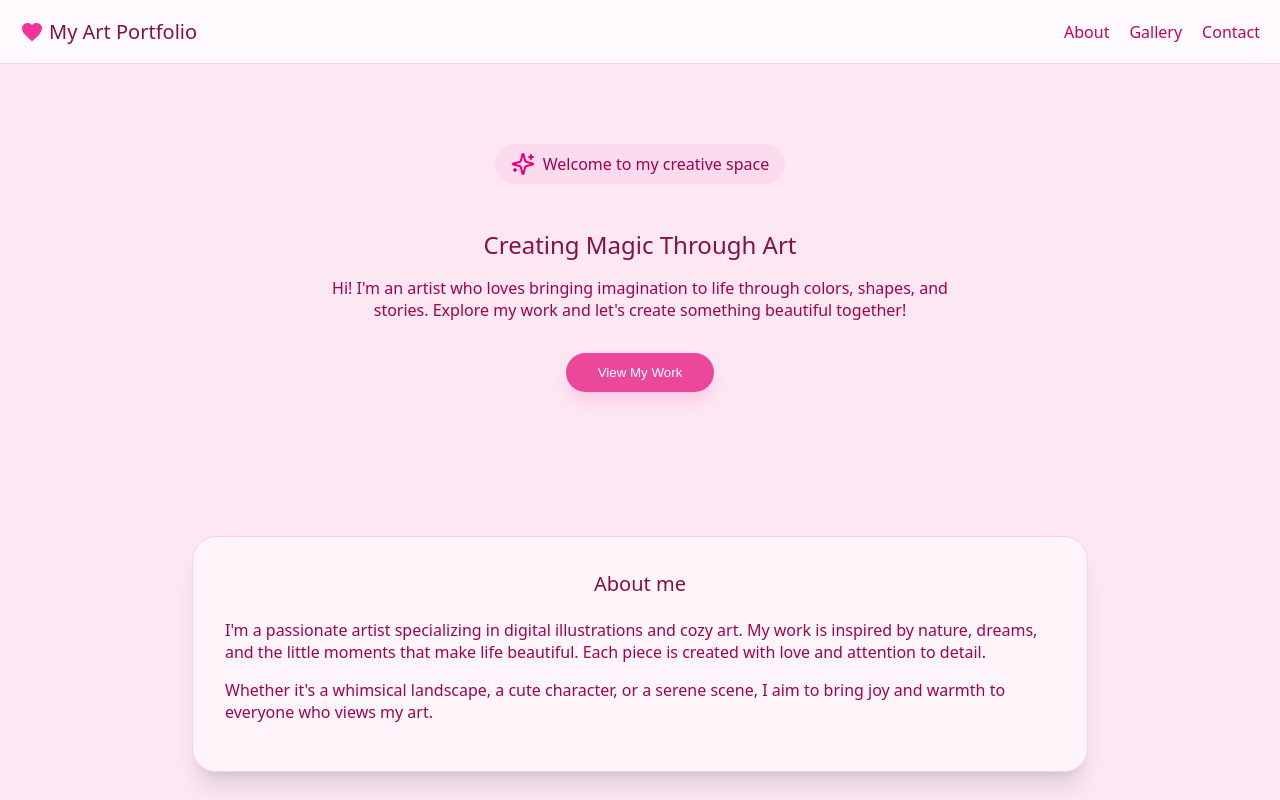
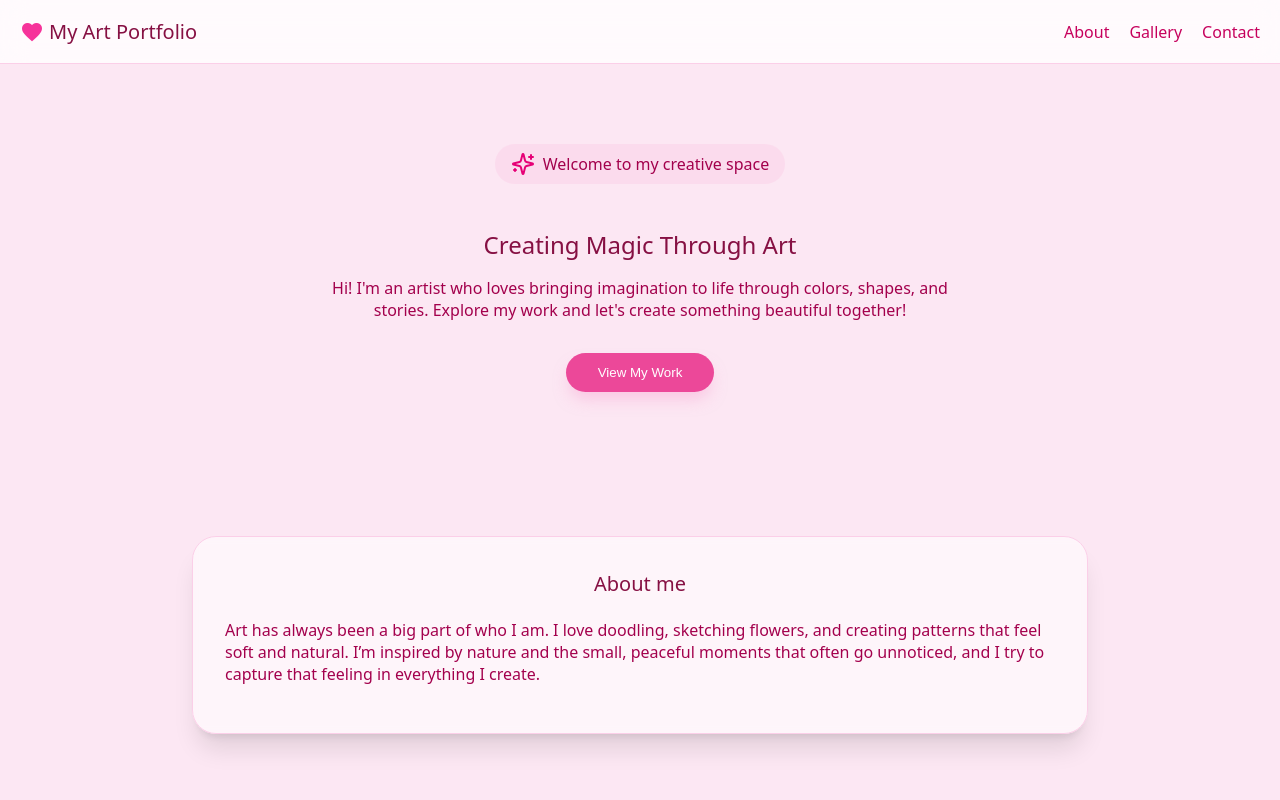
Before and after one commit to kawtharalkhouli/art-portfolio, an Angular app: page /#/home in a window 1280 px wide. Built offline with nearby package versions, Linux system fonts and the light colour scheme.

Commit message:
feat: update about me section and contact description for clarity and personalization

```diff
--- a/src/app/home/home.component.html
+++ b/src/app/home/home.component.html
@@ -37,13 +37,7 @@
                 <p class="about-me-section__title">About me</p>
 
                 <p class="about-me-section__text">
-                I'm a passionate artist specializing in digital illustrations and cozy art. My work is
-                inspired by nature, dreams, and the little moments that make life beautiful. Each piece
-                is created with love and attention to detail.</p>
-                <p class="about-me-section__text-2">
-                    Whether it's a whimsical landscape, a cute character, or a serene scene, I aim to bring
-                    joy and warmth to everyone who views my art.
-                </p>
+                Art has always been a big part of who I am. I love doodling, sketching flowers, and creating patterns that feel soft and natural. I’m inspired by nature and the small, peaceful moments that often go unnoticed, and I try to capture that feeling in everything I create.
             </div>
 
         </div>
@@ -69,7 +63,7 @@
         <div class="contact-me-section" #contactSection>
             <div class="content">
                 <p class="contact-me-section__title">Let's Connect!</p>
-                <p class="contact-me-section__desc">'d love to hear from you! Whether you want to commission a piece, collaborate,
+                <p class="contact-me-section__desc">I'd love to hear from you! Whether you want to commission a piece, collaborate,
                     or just say hi, feel free to reach out.</p>
 
                 <div class="contact-me-section__actions">
```
